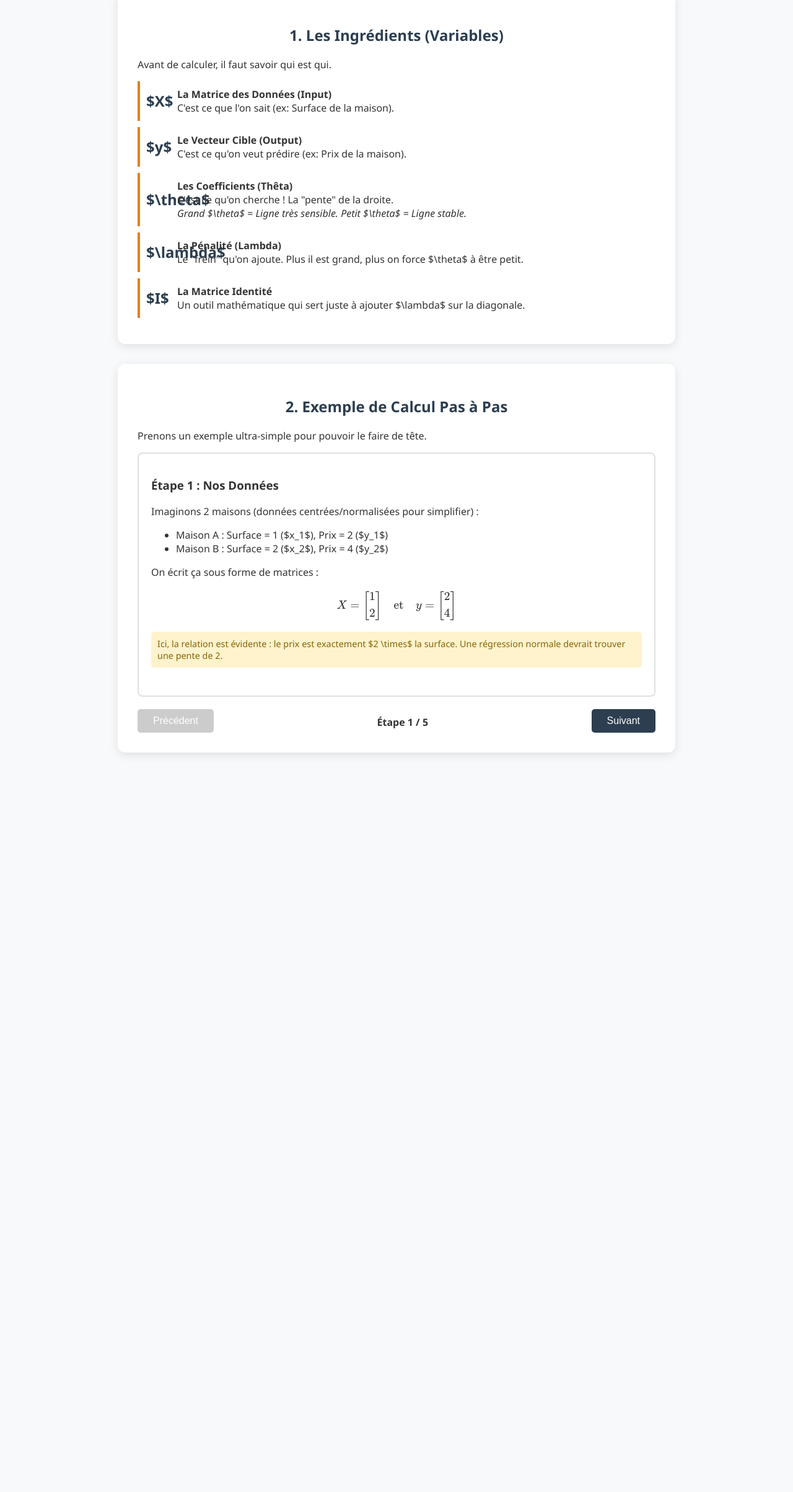
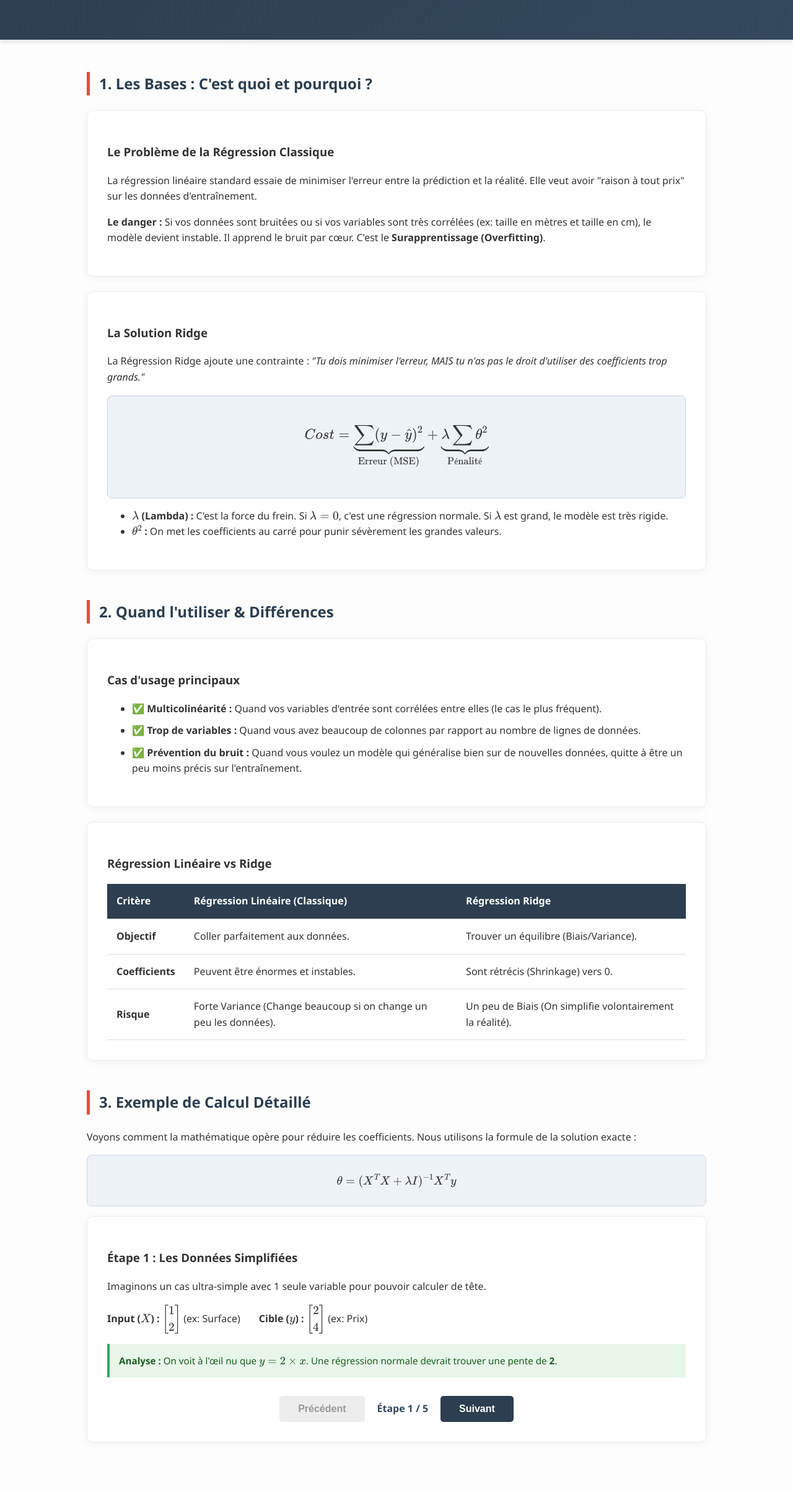
Before and after one commit to jilicuerda/rg, a plain HTML site: page index.html in a window 1280 px wide. Shown: the part 156-2563 px from the top of the page at 62% size. Before the commit the page ends 1422 px from the top, so only its background shows below. Drawn offline with nearby package versions, Linux system fonts and the light colour scheme.

Commit message:
Update index.html

```diff
--- a/index.html
+++ b/index.html
@@ -3,227 +3,317 @@
 <head>
     <meta charset="UTF-8">
     <meta name="viewport" content="width=device-width, initial-scale=1.0">
-    <title>La Mécanique de Ridge</title>
-    <script src="https://polyfill.io/v3/polyfill.min.js?features=es6"></script>
+    <title>Comprendre la Régression Ridge</title>
+
+    <script>
+    window.MathJax = {
+      tex: { inlineMath: [['$', '$'], ['\\(', '\\)']] },
+      svg: { fontCache: 'global' }
+    };
+    </script>
     <script id="MathJax-script" async src="https://cdn.jsdelivr.net/npm/mathjax@3/es5/tex-mml-chtml.js"></script>
 
     <style>
         :root {
             --primary: #2c3e50;
-            --accent: #e67e22; /* Orange pour les variables */
-            --highlight: #27ae60; /* Vert pour le résultat */
-            --bg: #f8f9fa;
+            --secondary: #34495e;
+            --accent: #e74c3c;
+            --ridge: #27ae60;
+            --bg: #fdfdfd;
+            --card-bg: #ffffff;
         }
         body {
-            font-family: 'Segoe UI', sans-serif;
+            font-family: 'Segoe UI', Roboto, Helvetica, Arial, sans-serif;
             background-color: var(--bg);
             color: #333;
-            max-width: 900px;
-            margin: 0 auto;
-            padding: 20px;
+            margin: 0;
+            padding: 0;
+            line-height: 1.6;
         }
 
-        h1, h2 { color: var(--primary); text-align: center; }
+        /* HEADER */
+        header {
+            background: linear-gradient(135deg, var(--primary), var(--secondary));
+            color: white;
+            padding: 3rem 1rem;
+            text-align: center;
+            box-shadow: 0 4px 6px rgba(0,0,0,0.1);
+        }
+        header h1 { margin: 0; font-size: 2.5rem; }
+        header p { margin-top: 10px; font-size: 1.2rem; opacity: 0.9; }
+
+        /* CONTAINER */
+        .container {
+            max-width: 1000px;
+            margin: 0 auto;
+            padding: 2rem;
+        }
+
+        /* SECTIONS & CARDS */
+        section { margin-bottom: 3rem; }
+
+        .section-title {
+            border-left: 5px solid var(--accent);
+            padding-left: 15px;
+            color: var(--primary);
+            margin-bottom: 1.5rem;
+        }
 
         .card {
-            background: white;
+            background: var(--card-bg);
+            border-radius: 10px;
             padding: 2rem;
-            border-radius: 12px;
-            box-shadow: 0 4px 15px rgba(0,0,0,0.1);
-            margin-bottom: 2rem;
+            box-shadow: 0 2px 15px rgba(0,0,0,0.05);
+            border: 1px solid #eee;
+            margin-bottom: 1.5rem;
         }
 
-        /* Styles pour les définitions de variables */
-        .var-def {
+        /* TABLEAU COMPARATIF */
+        table {
+            width: 100%;
+            border-collapse: collapse;
+            margin-top: 1rem;
+        }
+        th, td {
+            padding: 15px;
+            text-align: left;
+            border-bottom: 1px solid #ddd;
+        }
+        th { background-color: var(--primary); color: white; }
+        tr:hover { background-color: #f1f1f1; }
+
+        /* BOITES DE CONTENU */
+        .formula-box {
+            background: #edf2f7;
+            padding: 1.5rem;
+            border-radius: 8px;
+            text-align: center;
+            font-size: 1.2rem;
+            margin: 1rem 0;
+            border: 1px solid #cbd5e0;
+        }
+
+        .use-case-list li { margin-bottom: 10px; }
+
+        /* INTERACTIVITÉ (EXEMPLE) */
+        .step-display {
+            display: none;
+            animation: slideIn 0.4s ease-out;
+        }
+        .step-display.active { display: block; }
+
+        @keyframes slideIn {
+            from { opacity: 0; transform: translateY(20px); }
+            to { opacity: 1; transform: translateY(0); }
+        }
+
+        .calc-row {
             display: flex;
             align-items: center;
-            margin-bottom: 10px;
-            background: #fff;
-            padding: 10px;
-            border-left: 4px solid var(--accent);
-        }
-        .var-symbol {
-            font-weight: bold;
-            font-size: 1.5rem;
-            width: 50px;
-            color: var(--primary);
-        }
-        .var-desc { flex-grow: 1; }
-
-        /* Zone interactive */
-        .step-container {
-            border: 2px solid #e0e0e0;
-            border-radius: 8px;
-            padding: 20px;
-            min-height: 350px;
-            background: #fff;
-            position: relative;
+            margin: 15px 0;
+            flex-wrap: wrap;
         }
 
-        .step-content { display: none; animation: fadeIn 0.5s; }
-        .step-content.active { display: block; }
-
-        @keyframes fadeIn { from { opacity: 0; transform: translateY(10px); } to { opacity: 1; transform: translateY(0); } }
-
-        .matrix-box {
-            font-family: 'Courier New', monospace;
-            background: #eee;
-            padding: 10px;
-            display: inline-block;
-            border-radius: 5px;
-            margin: 5px;
+        .explanation-box {
+            background-color: #e8f5e9;
+            border-left: 4px solid var(--ridge);
+            padding: 15px;
+            margin-top: 10px;
+            font-size: 0.95rem;
+            color: #1b5e20;
         }
 
-        .calculation-highlight {
-            font-size: 1.2rem;
-            color: var(--highlight);
-            font-weight: bold;
+        .controls {
+            display: flex;
+            justify-content: center;
+            gap: 20px;
+            margin-top: 30px;
         }
 
-        /* Contrôles */
-        .controls {
-            display: flex;
-            justify-content: space-between;
-            margin-top: 20px;
-        }
         button {
-            padding: 10px 25px;
-            background: var(--primary);
-            color: white;
+            padding: 12px 30px;
+            font-size: 1rem;
             border: none;
             border-radius: 5px;
             cursor: pointer;
-            font-size: 1rem;
+            transition: all 0.3s;
+            font-weight: bold;
         }
-        button:disabled { background: #ccc; cursor: not-allowed; }
+        button.next { background-color: var(--primary); color: white; }
+        button.next:hover { background-color: var(--secondary); transform: translateY(-2px); }
+        button.prev { background-color: #ddd; color: #333; }
+        button:disabled { opacity: 0.5; cursor: not-allowed; transform: none; }
 
-        .note {
-            background: #fff3cd;
-            color: #856404;
-            padding: 10px;
-            border-radius: 5px;
-            margin-top: 10px;
-            font-size: 0.9rem;
-        }
     </style>
 </head>
 <body>
 
-    <h1>Comprendre la Régression Ridge : Les Calculs</h1>
-    <p style="text-align: center;">Démystifier la formule : $\theta = (X^T X + \lambda I)^{-1} X^T y$</p>
+<header>
+    <h1>La Régression Ridge</h1>
+    <p>Comprendre la régularisation pour éviter le surapprentissage</p>
+</header>
+
+<div class="container">
+
+    <section>
+        <h2 class="section-title">1. Les Bases : C'est quoi et pourquoi ?</h2>
 
         <div class="card">
-        <h2>1. Les Ingrédients (Variables)</h2>
-        <p>Avant de calculer, il faut savoir qui est qui.</p>
+            <h3>Le Problème de la Régression Classique</h3>
+            <p>La régression linéaire standard essaie de minimiser l'erreur entre la prédiction et la réalité. Elle veut avoir "raison à tout prix" sur les données d'entraînement.</p>
+            <p><strong>Le danger :</strong> Si vos données sont bruitées ou si vos variables sont très corrélées (ex: taille en mètres et taille en cm), le modèle devient instable. Il apprend le bruit par cœur. C'est le <strong>Surapprentissage (Overfitting)</strong>.</p>
+        </div>
 
-        <div class="var-def">
-            <div class="var-symbol">$X$</div>
-            <div class="var-desc"><strong>La Matrice des Données (Input)</strong><br>C'est ce que l'on sait (ex: Surface de la maison).</div>
+        <div class="card">
+            <h3>La Solution Ridge</h3>
+            <p>La Régression Ridge ajoute une contrainte : <em>"Tu dois minimiser l'erreur, MAIS tu n'as pas le droit d'utiliser des coefficients trop grands."</em></p>
+
+            <div class="formula-box">
+                $$ Cost = \underbrace{\sum (y - \hat{y})^2}_{\text{Erreur (MSE)}} + \underbrace{\lambda \sum \theta^2}_{\text{Pénalité}} $$
             </div>
-        <div class="var-def">
-            <div class="var-symbol">$y$</div>
-            <div class="var-desc"><strong>Le Vecteur Cible (Output)</strong><br>C'est ce qu'on veut prédire (ex: Prix de la maison).</div>
+            <ul>
+                <li><strong>$\lambda$ (Lambda) :</strong> C'est la force du frein. Si $\lambda=0$, c'est une régression normale. Si $\lambda$ est grand, le modèle est très rigide.</li>
+                <li><strong>$\theta^2$ :</strong> On met les coefficients au carré pour punir sévèrement les grandes valeurs.</li>
+            </ul>
         </div>
-        <div class="var-def">
-            <div class="var-symbol">$\theta$</div>
-            <div class="var-desc"><strong>Les Coefficients (Thêta)</strong><br>C'est ce qu'on cherche ! La "pente" de la droite. <br><em>Grand $\theta$ = Ligne très sensible. Petit $\theta$ = Ligne stable.</em></div>
+    </section>
+
+    <section>
+        <h2 class="section-title">2. Quand l'utiliser & Différences</h2>
+
+        <div class="card">
+            <h3>Cas d'usage principaux</h3>
+            <ul class="use-case-list">
+                <li>✅ <strong>Multicolinéarité :</strong> Quand vos variables d'entrée sont corrélées entre elles (le cas le plus fréquent).</li>
+                <li>✅ <strong>Trop de variables :</strong> Quand vous avez beaucoup de colonnes par rapport au nombre de lignes de données.</li>
+                <li>✅ <strong>Prévention du bruit :</strong> Quand vous voulez un modèle qui généralise bien sur de nouvelles données, quitte à être un peu moins précis sur l'entraînement.</li>
+            </ul>
         </div>
-        <div class="var-def">
-            <div class="var-symbol">$\lambda$</div>
-            <div class="var-desc"><strong>La Pénalité (Lambda)</strong><br>Le "frein" qu'on ajoute. Plus il est grand, plus on force $\theta$ à être petit.</div>
+
+        <div class="card">
+            <h3>Régression Linéaire vs Ridge</h3>
+            <table>
+                <thead>
+                    <tr>
+                        <th>Critère</th>
+                        <th>Régression Linéaire (Classique)</th>
+                        <th>Régression Ridge</th>
+                    </tr>
+                </thead>
+                <tbody>
+                    <tr>
+                        <td><strong>Objectif</strong></td>
+                        <td>Coller parfaitement aux données.</td>
+                        <td>Trouver un équilibre (Biais/Variance).</td>
+                    </tr>
+                    <tr>
+                        <td><strong>Coefficients</strong></td>
+                        <td>Peuvent être énormes et instables.</td>
+                        <td>Sont rétrécis (Shrinkage) vers 0.</td>
+                    </tr>
+                    <tr>
+                        <td><strong>Risque</strong></td>
+                        <td>Forte Variance (Change beaucoup si on change un peu les données).</td>
+                        <td>Un peu de Biais (On simplifie volontairement la réalité).</td>
+                    </tr>
+                </tbody>
+            </table>
         </div>
-        <div class="var-def">
-            <div class="var-symbol">$I$</div>
-            <div class="var-desc"><strong>La Matrice Identité</strong><br>Un outil mathématique qui sert juste à ajouter $\lambda$ sur la diagonale.</div>
+    </section>
+
+    <section>
+        <h2 class="section-title">3. Exemple de Calcul Détaillé</h2>
+        <p>Voyons comment la mathématique opère pour réduire les coefficients. Nous utilisons la formule de la solution exacte :</p>
+        <div class="formula-box" style="font-size: 1rem; padding: 10px;">
+            $$ \theta = (X^T X + \lambda I)^{-1} X^T y $$
+        </div>
+
+        <div class="card" id="interactive-area">
+
+            <div class="step-display active" id="step1">
+                <h3>Étape 1 : Les Données Simplifiées</h3>
+                <p>Imaginons un cas ultra-simple avec 1 seule variable pour pouvoir calculer de tête.</p>
+                <div class="calc-row">
+                    <div>
+                        <strong>Input ($X$) :</strong> $\begin{bmatrix} 1 \\ 2 \end{bmatrix}$ (ex: Surface)
+                    </div>
+                    <div style="margin-left: 30px;">
+                        <strong>Cible ($y$) :</strong> $\begin{bmatrix} 2 \\ 4 \end{bmatrix}$ (ex: Prix)
+                    </div>
+                </div>
+                <div class="explanation-box">
+                    <strong>Analyse :</strong> On voit à l'œil nu que $y = 2 \times x$. Une régression normale devrait trouver une pente de <strong>2</strong>.
                 </div>
             </div>
 
-    <div class="card">
-        <h2>2. Exemple de Calcul Pas à Pas</h2>
-        <p>Prenons un exemple ultra-simple pour pouvoir le faire de tête.</p>
-
-        <div class="step-container">
-
-            <div class="step-content active" id="step1">
-                <h3>Étape 1 : Nos Données</h3>
-                <p>Imaginons 2 maisons (données centrées/normalisées pour simplifier) :</p>
-                <ul>
-                    <li>Maison A : Surface = 1 ($x_1$), Prix = 2 ($y_1$)</li>
-                    <li>Maison B : Surface = 2 ($x_2$), Prix = 4 ($y_2$)</li>
-                </ul>
-                <p>On écrit ça sous forme de matrices :</p>
-                $$ X = \begin{bmatrix} 1 \\ 2 \end{bmatrix} \quad \text{et} \quad y = \begin{bmatrix} 2 \\ 4 \end{bmatrix} $$
-                <div class="note">Ici, la relation est évidente : le prix est exactement $2 \times$ la surface. Une régression normale devrait trouver une pente de 2.</div>
+            <div class="step-display" id="step2">
+                <h3>Étape 2 : Calcul de la Variance ($X^T X$)</h3>
+                <p>On multiplie la matrice X par elle-même (transposée).</p>
+                <div class="formula-box">
+                    $$ 1 \times 1 + 2 \times 2 = 1 + 4 = \mathbf{5} $$
                 </div>
-
-            <div class="step-content" id="step2">
-                <h3>Étape 2 : La "Variance" ($X^T X$)</h3>
-                <p>La première partie de la formule regarde la dispersion de nos données.</p>
-                $$ X^T X = [1 \quad 2] \times \begin{bmatrix} 1 \\ 2 \end{bmatrix} $$
-                $$ = (1 \times 1) + (2 \times 2) = \mathbf{5} $$
-                <p>Retenez ce chiffre : <strong>5</strong>. Dans une régression normale, on diviserait par ce chiffre.</p>
-            </div>
-
-            <div class="step-content" id="step3">
-                <h3>Étape 3 : La "Magie" Ridge ($+ \lambda I$)</h3>
-                <p>C'est ici que tout change ! On a décidé d'utiliser une pénalité <strong>$\lambda = 1$</strong>.</p>
-                <p>On ajoute cette pénalité à notre valeur précédente ($5$).</p>
-                $$ (X^T X) + \lambda = 5 + 1 = \mathbf{6} $$
-                <div class="note">
-                    <strong>Pourquoi ?</strong> En augmentant ce chiffre (de 5 à 6), on augmente le dénominateur de la division finale. <br>
-                    Diviser par un nombre plus grand = Résultat plus petit. C'est ça le "Shrinkage" (rétrécissement) !
+                <div class="explanation-box">
+                    <strong>Interprétation :</strong> Le chiffre <strong>5</strong> représente la "puissance" ou la variance de nos données d'entrée. C'est le dénominateur (ce qui divise) dans la régression classique.
                 </div>
             </div>
 
-            <div class="step-content" id="step4">
-                <h3>Étape 4 : La Corrélation ($X^T y$)</h3>
-                <p>On regarde maintenant le lien entre X et y.</p>
-                $$ X^T y = [1 \quad 2] \times \begin{bmatrix} 2 \\ 4 \end{bmatrix} $$
-                $$ = (1 \times 2) + (2 \times 4) = 2 + 8 = \mathbf{10} $$
-                <p>Ce chiffre représente "l'information brute" qui lie le prix à la surface.</p>
+            <div class="step-display" id="step3">
+                <h3>Étape 3 : Ajout de la Pénalité Ridge ($\lambda I$)</h3>
+                <p>C'est ici que la magie opère. On choisit une pénalité <strong>$\lambda = 1$</strong>.</p>
+                <div class="formula-box">
+                    $$ (X^T X) + \lambda = 5 + 1 = \mathbf{6} $$
                 </div>
-
-            <div class="step-content" id="step5">
-                <h3>Étape 5 : Le Résultat Final</h3>
-                <p>On fait la division finale : $\theta = \frac{\text{Corrélation}}{\text{Variance Modifiée}}$</p>
-
-                <table style="width:100%; text-align:center; border-collapse:collapse;">
-                    <tr>
-                        <td style="border-right: 2px solid #ddd; width:50%;">
-                            <strong>Régression Standard ($\lambda=0$)</strong><br><br>
-                            $$ \theta = \frac{10}{5} = \mathbf{2} $$
-                            <br>
-                            <em>Elle apprend parfaitement les données (2x).</em>
-                        </td>
-                        <td>
-                            <strong>Régression Ridge ($\lambda=1$)</strong><br><br>
-                            $$ \theta = \frac{10}{6} \approx \mathbf{1.67} $$
-                            <br>
-                            <span class="calculation-highlight">Le coefficient est réduit !</span>
-                        </td>
-                    </tr>
-                </table>
-                <br>
-                <div class="note" style="background-color: #d4edda; color: #155724;">
-                    <strong>Conclusion :</strong> La Ridge a volontairement "sous-estimé" la pente (1.67 au lieu de 2). <br>
-                    Si nos données avaient du bruit (erreurs), la version Standard (2) aurait été trop extrême. La version Ridge (1.67) est plus "prudente" et généralisera mieux.
+                <div class="explanation-box">
+                    <strong>Interprétation :</strong> On "gonfle" artificiellement le dénominateur. On passe de 5 à 6. <br>
+                    <em>Règle mathématique :</em> Si on divise par un nombre plus grand, le résultat final sera plus petit. C'est ainsi que Ridge réduit les coefficients !
                 </div>
             </div>
 
+            <div class="step-display" id="step4">
+                <h3>Étape 4 : Corrélation Input/Output ($X^T y$)</h3>
+                <p>On regarde comment X et y varient ensemble.</p>
+                <div class="formula-box">
+                    $$ (1 \times 2) + (2 \times 4) = 2 + 8 = \mathbf{10} $$
+                </div>
+                <div class="explanation-box">
+                    <strong>Interprétation :</strong> Le chiffre <strong>10</strong> représente le lien brut entre la surface et le prix.
+                </div>
+            </div>
+
+            <div class="step-display" id="step5">
+                <h3>Étape 5 : Le Résultat Final</h3>
+                <p>Comparons les deux calculs finaux ($\theta = \frac{\text{Corrélation}}{\text{Variance Modifiée}}$).</p>
+
+                <div style="display: flex; gap: 20px; justify-content: center; margin-top: 20px;">
+                    <div style="background: #ffebee; padding: 15px; border-radius: 8px; flex:1; border: 1px solid #ffcdd2;">
+                        <h4 style="color: #c62828; margin-top:0;">Régression Standard ($\lambda=0$)</h4>
+                        $$ \theta = \frac{10}{5} = \mathbf{2} $$
+                        <p style="font-size: 0.9rem;">Le modèle suit parfaitement les données.</p>
+                    </div>
+
+                    <div style="background: #e8f5e9; padding: 15px; border-radius: 8px; flex:1; border: 1px solid #c8e6c9;">
+                        <h4 style="color: #2e7d32; margin-top:0;">Régression Ridge ($\lambda=1$)</h4>
+                        $$ \theta = \frac{10}{6} \approx \mathbf{1.67} $$
+                        <p style="font-size: 0.9rem;">Le coefficient est réduit (Shrinkage). Le modèle est plus "prudent".</p>
+                    </div>
+                </div>
             </div>
 
             <div class="controls">
-            <button id="prevBtn" onclick="moveStep(-1)" disabled>Précédent</button>
-            <span id="stepIndicator" style="padding-top: 10px; font-weight: bold;">Étape 1 / 5</span>
-            <button id="nextBtn" onclick="moveStep(1)">Suivant</button>
+                <button class="prev" id="btnPrev" onclick="changeStep(-1)" disabled>Précédent</button>
+                <span id="step-indicator" style="align-self: center; font-weight: bold; color: var(--secondary);">Étape 1 / 5</span>
+                <button class="next" id="btnNext" onclick="changeStep(1)">Suivant</button>
             </div>
+        </div>
+    </section>
+
 </div>
 
 <script>
     let currentStep = 1;
     const totalSteps = 5;
 
-        function moveStep(direction) {
+    function changeStep(direction) {
         // Masquer l'étape actuelle
         document.getElementById(`step${currentStep}`).classList.remove('active');
 
@@ -234,11 +324,11 @@
         document.getElementById(`step${currentStep}`).classList.add('active');
 
         // Mise à jour des boutons
-            document.getElementById('prevBtn').disabled = (currentStep === 1);
-            document.getElementById('nextBtn').disabled = (currentStep === totalSteps);
+        document.getElementById('btnPrev').disabled = (currentStep === 1);
+        document.getElementById('btnNext').disabled = (currentStep === totalSteps);
 
-            // Mise à jour du texte indicateur
-            document.getElementById('stepIndicator').innerText = `Étape ${currentStep} / ${totalSteps}`;
+        // Mise à jour du texte
+        document.getElementById('step-indicator').innerText = `Étape ${currentStep} / ${totalSteps}`;
     }
 </script>
 
```
Lines whose indentation alone changed are shown as unchanged.
